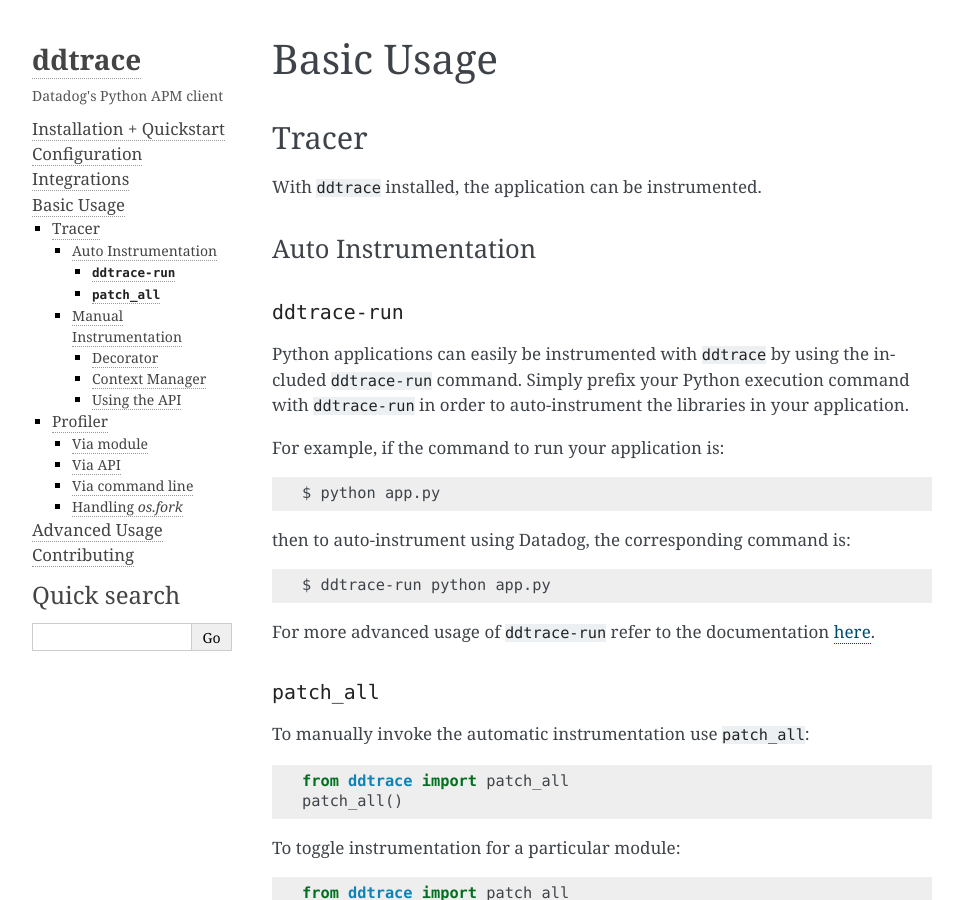
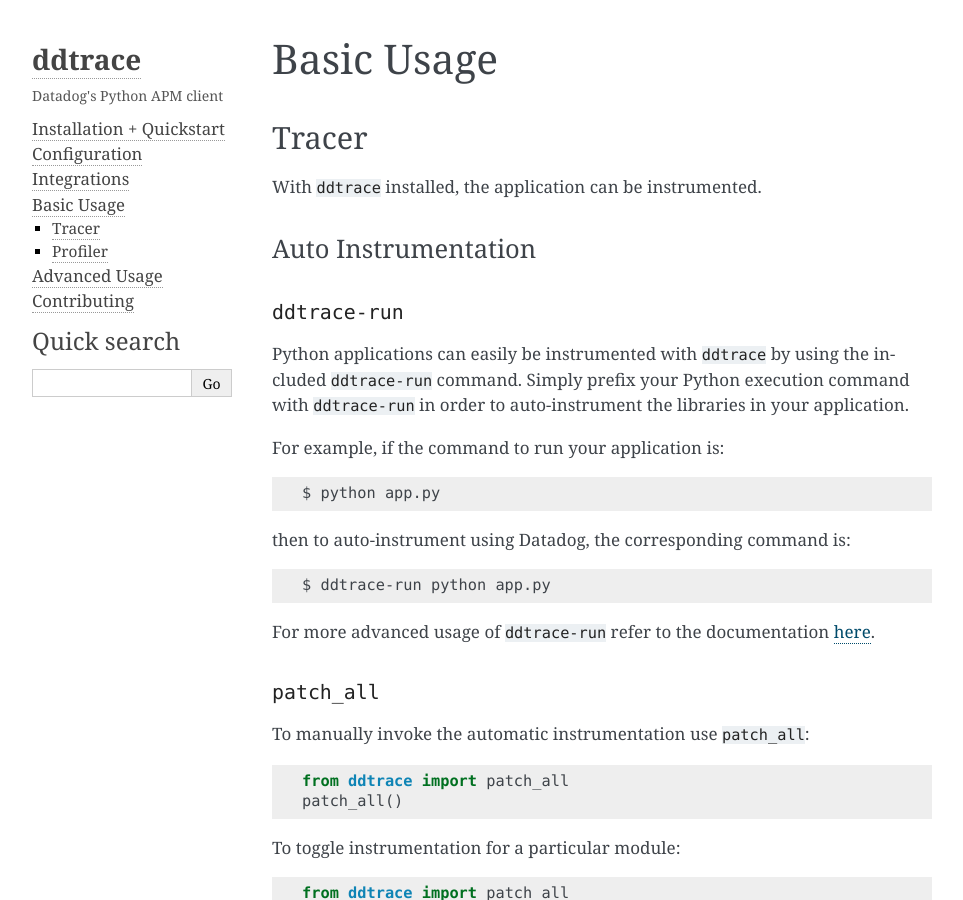
Before and after one commit to laminarasm9/dd-trace-py, a Sphinx documentation site: the page built from docs/basic_usage.rst, in a window 1280 px wide and 900 px high. Shown: the whole window, without its empty margins (148-1111 px from the left). Built offline with Sphinx 7.4.7, drawn with Linux system fonts in a browser that asks for light colours.

Commit message:
docs: limit depth of headings in sidebar (#1670)

```diff
--- a/docs/_templates/nav.html
+++ b/docs/_templates/navigation.html
@@ -1,4 +1,4 @@
-{{ toctree(includehidden=theme_sidebar_includehidden, collapse=theme_sidebar_collapse) }}
+{{ toctree(maxdepth=2, includehidden=theme_sidebar_includehidden, collapse=theme_sidebar_collapse) }}
 {% if theme_extra_nav_links %}
 <hr />
 <ul>
--- a/docs/conf.py
+++ b/docs/conf.py
@@ -19,6 +19,11 @@
 
 from datetime import datetime
 
+# append the ddtrace path to syspath
+# this is required when building the docs manually
+# import os
+# import sys
+# sys.path.insert(0, os.path.abspath(".."))
 
 # -- General configuration ------------------------------------------------
 
@@ -184,7 +189,7 @@ html_theme_options = {
 
 # Custom sidebar templates, maps document names to template names.
 #
-html_sidebars = {"**": ["about.html", "nav.html", "relations.html", "searchbox.html"]}
+html_sidebars = {"**": ["about.html", "navigation.html", "relations.html", "searchbox.html"]}
 
 # Additional templates that should be rendered to pages, maps page names to
 # template names.
```
